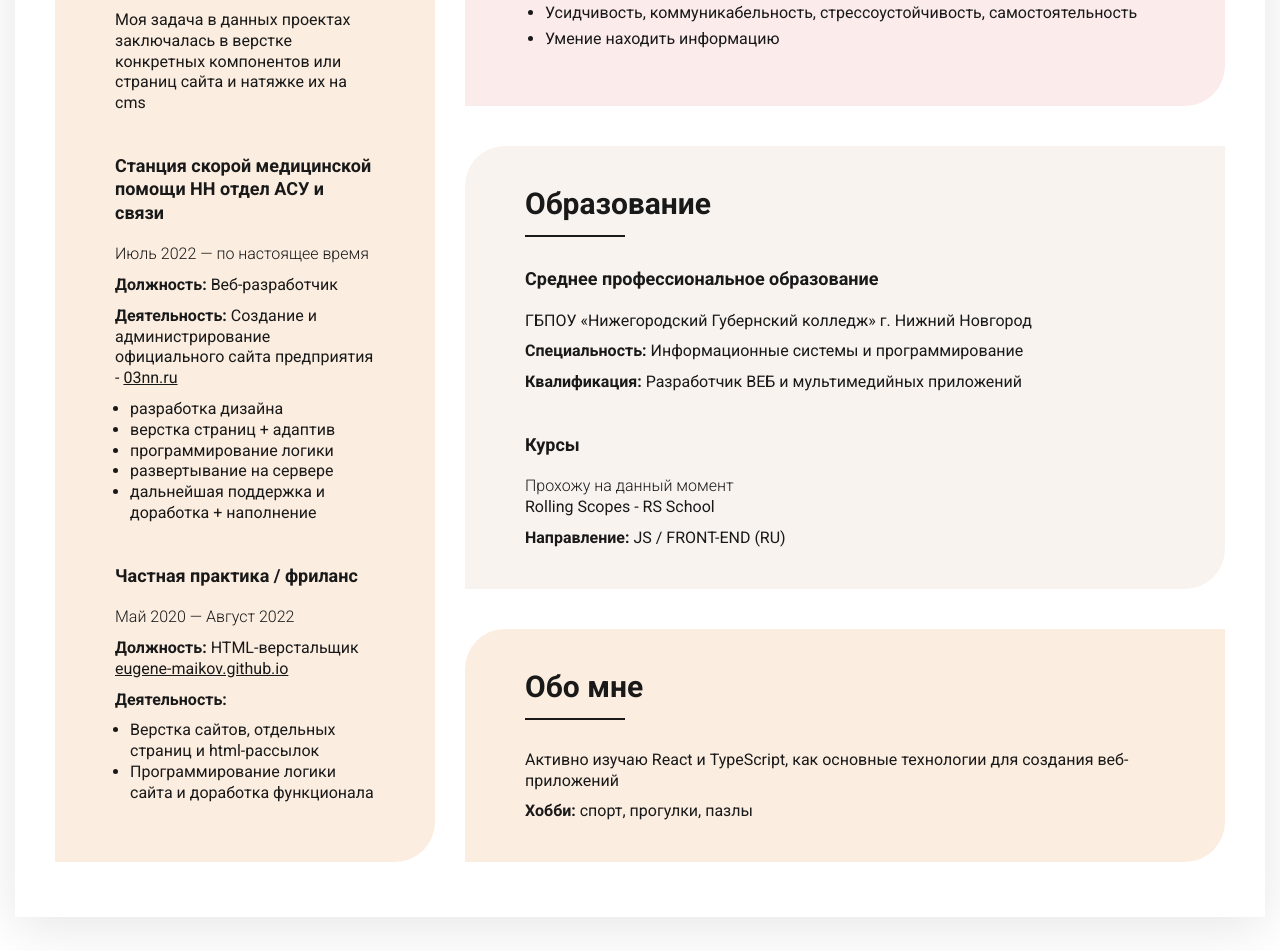
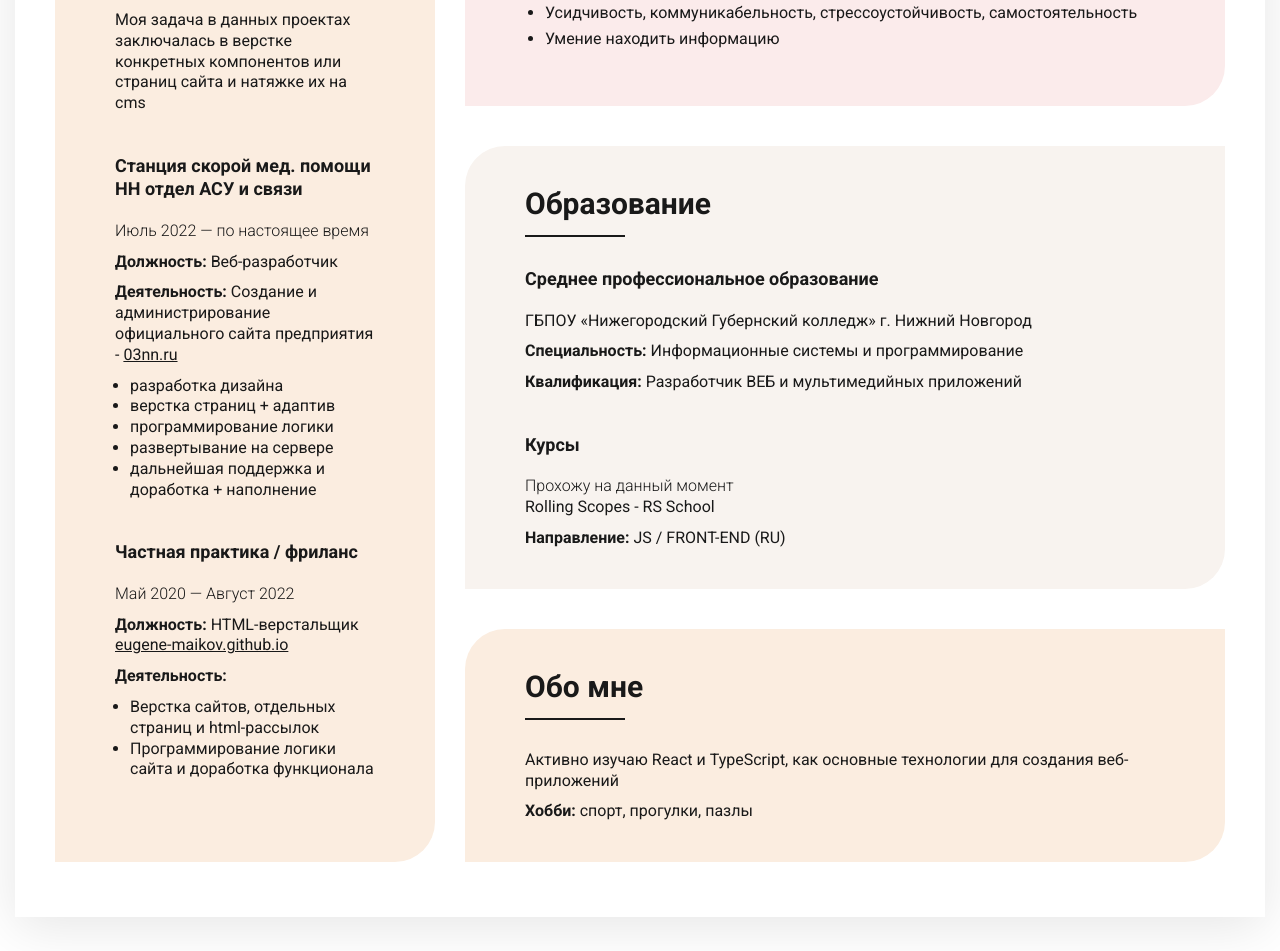
Before and after one commit to Eugene-Maikov/main-cv, a plain HTML site: page index.html in a window 1280 px wide. Shown: the part 1109-2060 px from the top of the page. Drawn offline with Linux system fonts and the light colour scheme.

Commit message:
Update index.html

```diff
--- a/index.html
+++ b/index.html
@@ -84,7 +84,7 @@
                 страниц сайта и натяжке их на cms</p>
             </div>
             <div class="experience__item">
-              <p class="type">Станция скорой медицинской помощи НН отдел АСУ и связи</p>
+              <p class="type">Станция скорой мед. помощи НН отдел АСУ и связи</p>
               <p class="date">Июль 2022 — по настоящее время</p>
               <p class="description__text"><span>Должность: </span>Веб-разработчик</p>
               <p class="description__text"><span>Деятельность: </span>
```
